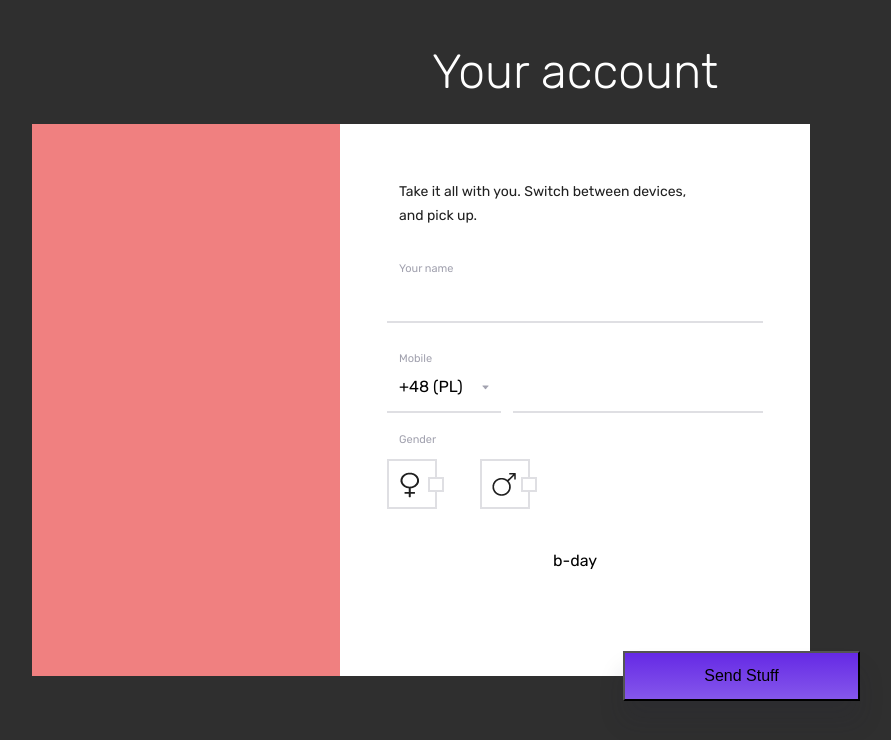
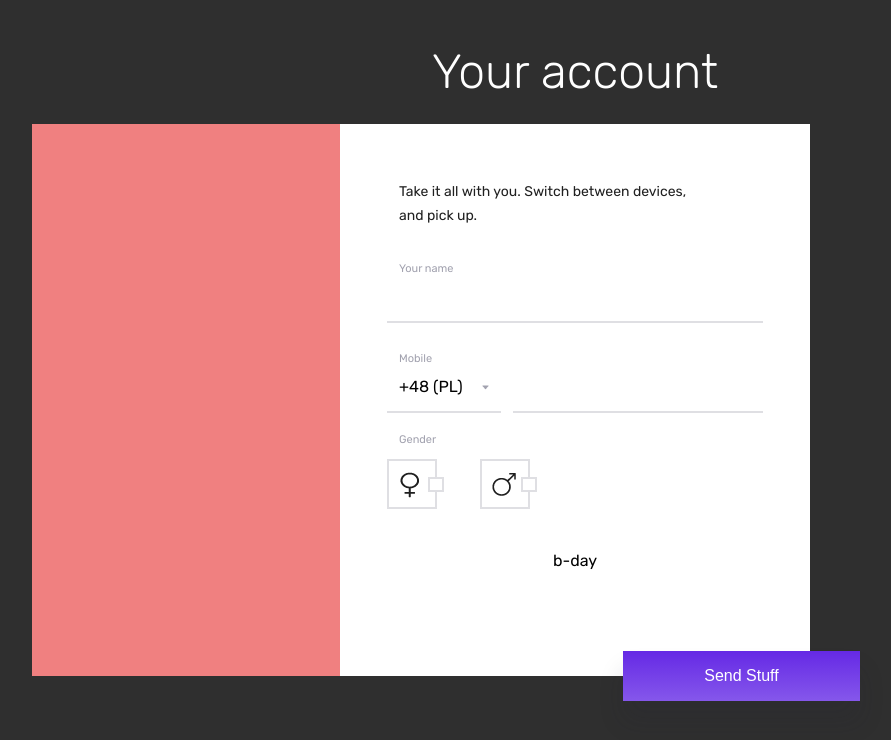
Before and after one commit to KamilCybulski/react-form, a React app: page / in a window 1280 px wide. Shown: the top 740 px of the page, without its empty margins (219-1110 px from the left). Built offline with nearby package versions, Linux system fonts and the light colour scheme.

Commit message:
Fix button styling

```diff
--- a/src/styles/form/_layout.scss
+++ b/src/styles/form/_layout.scss
@@ -140,6 +140,8 @@
 .button {
   width: 237px;
   height: 50px;
+  border: none;
+  color: #fff;
   box-shadow: 0px 20px 25px rgba(32,31,54,0.15);
   background-image: linear-gradient(0deg, #8557eb 0%, #6529e5 100%);
   margin-top: -25px;
@@ -147,6 +149,10 @@
 
   &_entered {
     transform: scaleX(1);
+  }
+
+  &:focus {
+    outline: none;
   }
 
   @media screen and (min-width: 630px) {
```
